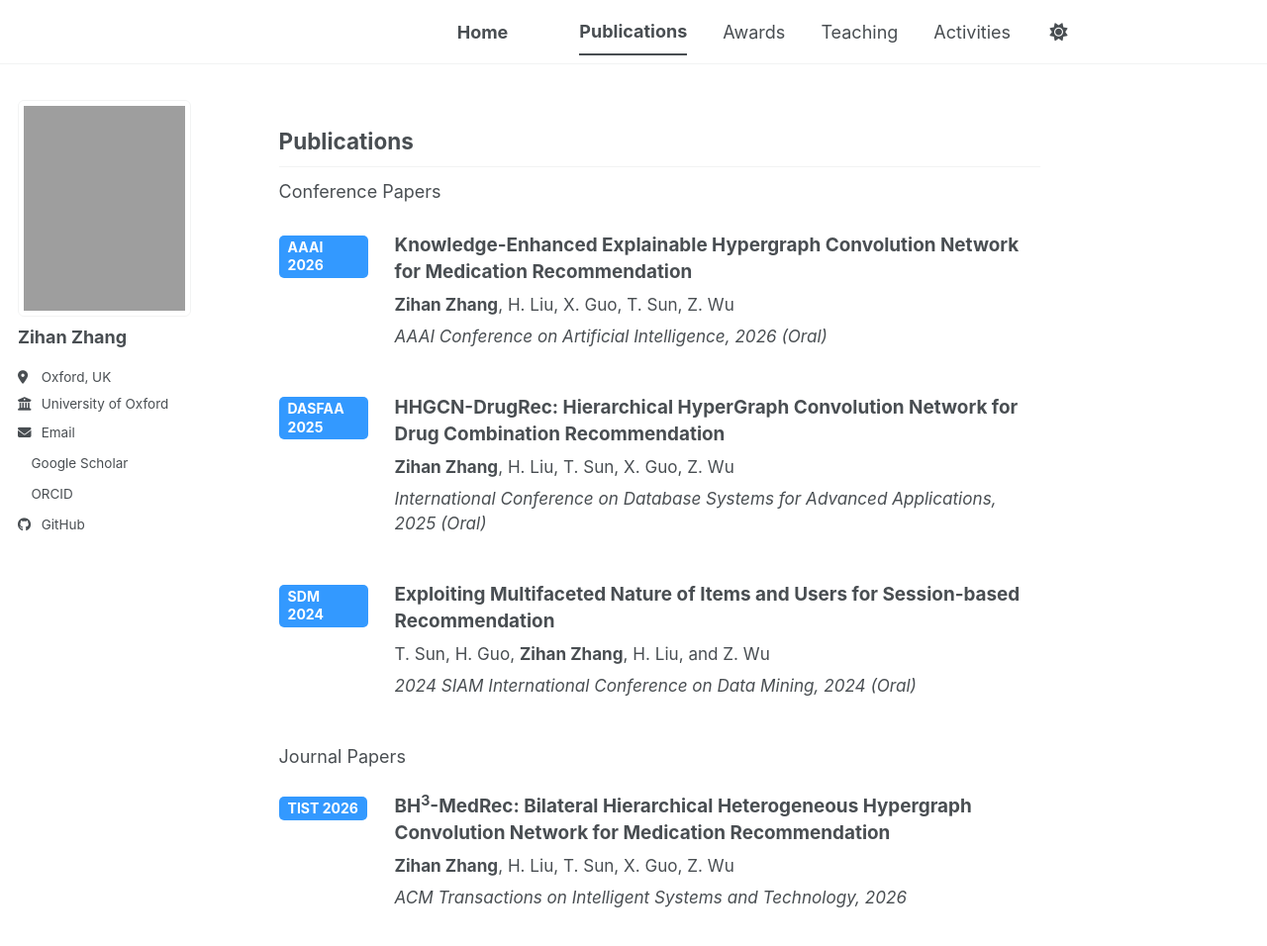
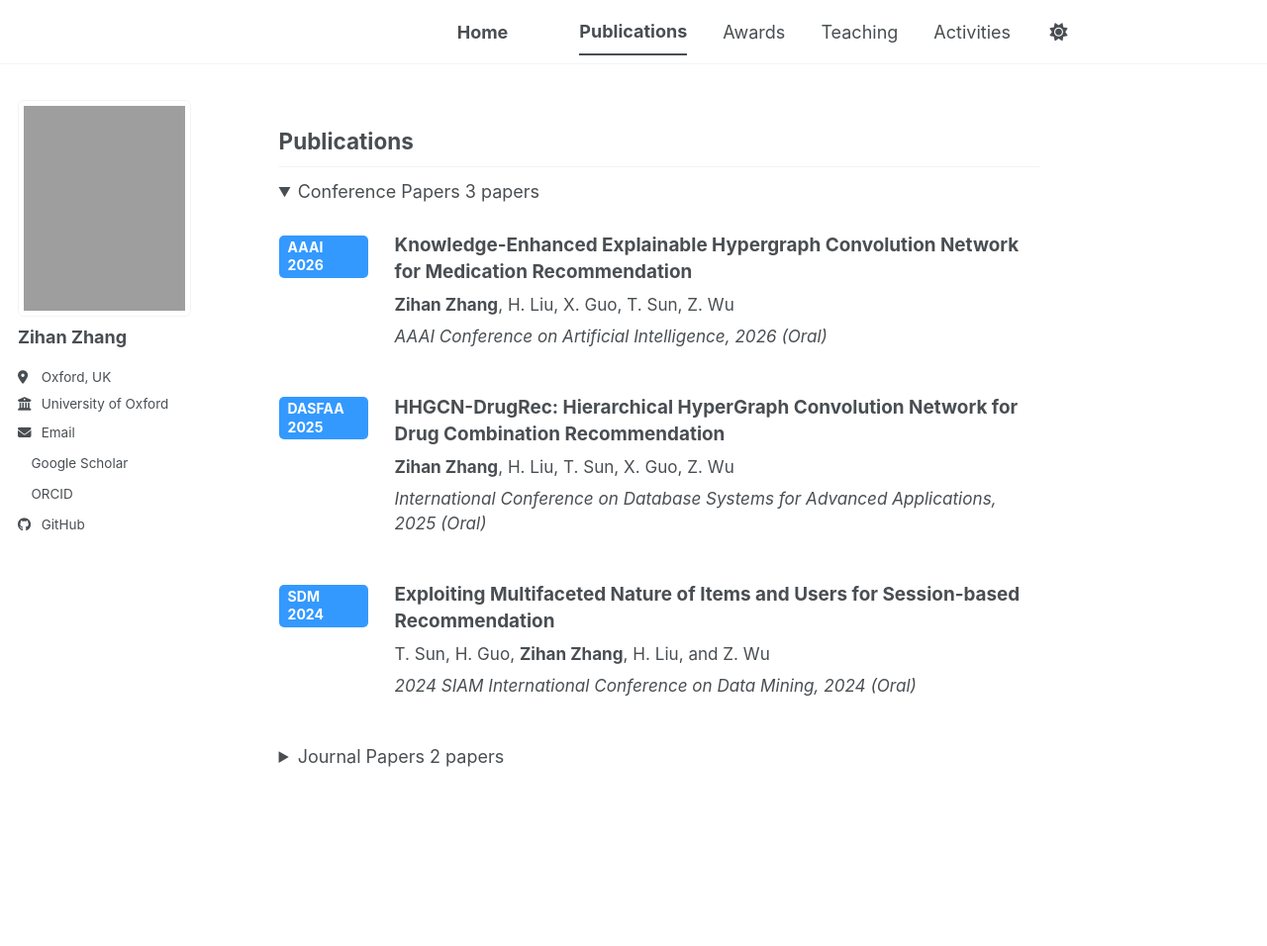
Before and after one commit to LusiaZ/LusiaZ.github.io, a Jekyll site: the page built from _pages/publications.html, in a window 1280 px wide and 1046 px high. Shown: the top 956 px of the window at 99% size. Built offline with Jekyll 4.4.1, drawn with Linux system fonts in a browser that asks for light colours; a style sheet for code colours, icons or effects is not loaded.

Commit message:
Update publications.html

```diff
--- a/_pages/publications.html
+++ b/_pages/publications.html
@@ -6,10 +6,13 @@ author_profile: true
 
 <h2>Publications</h2>
 
-<p>
-  Conference Papers
-</p>
+<details class="pub-group" open>
+  <summary>
+    <span>Conference Papers</span>
+    <span class="pub-count">3 papers</span>
+  </summary>
 
+  <div class="pub-group-content">
     <div class="selected-pubs">
 
         <!-- 第一篇 -->
@@ -83,11 +86,19 @@ author_profile: true
       </div>
     </article>
 
-<p>
-  Journal Papers
-</p>
+    </div>
+  </div>
+</details>
 
-    <!-- 第二篇 -->
+<details class="pub-group">
+  <summary>
+    <span>Journal Papers</span>
+    <span class="pub-count">2 papers</span>
+  </summary>
+
+  <div class="pub-group-content">
+    <div class="selected-pubs">
+
       <article class="selected-pub">
       <div class="pub-badge">TIST 2026</div>
 
@@ -111,3 +122,7 @@ author_profile: true
     </article>
 
     </div>
+  </div>
+</details>
+
+</div>
```
Lines whose indentation alone changed are shown as unchanged.
